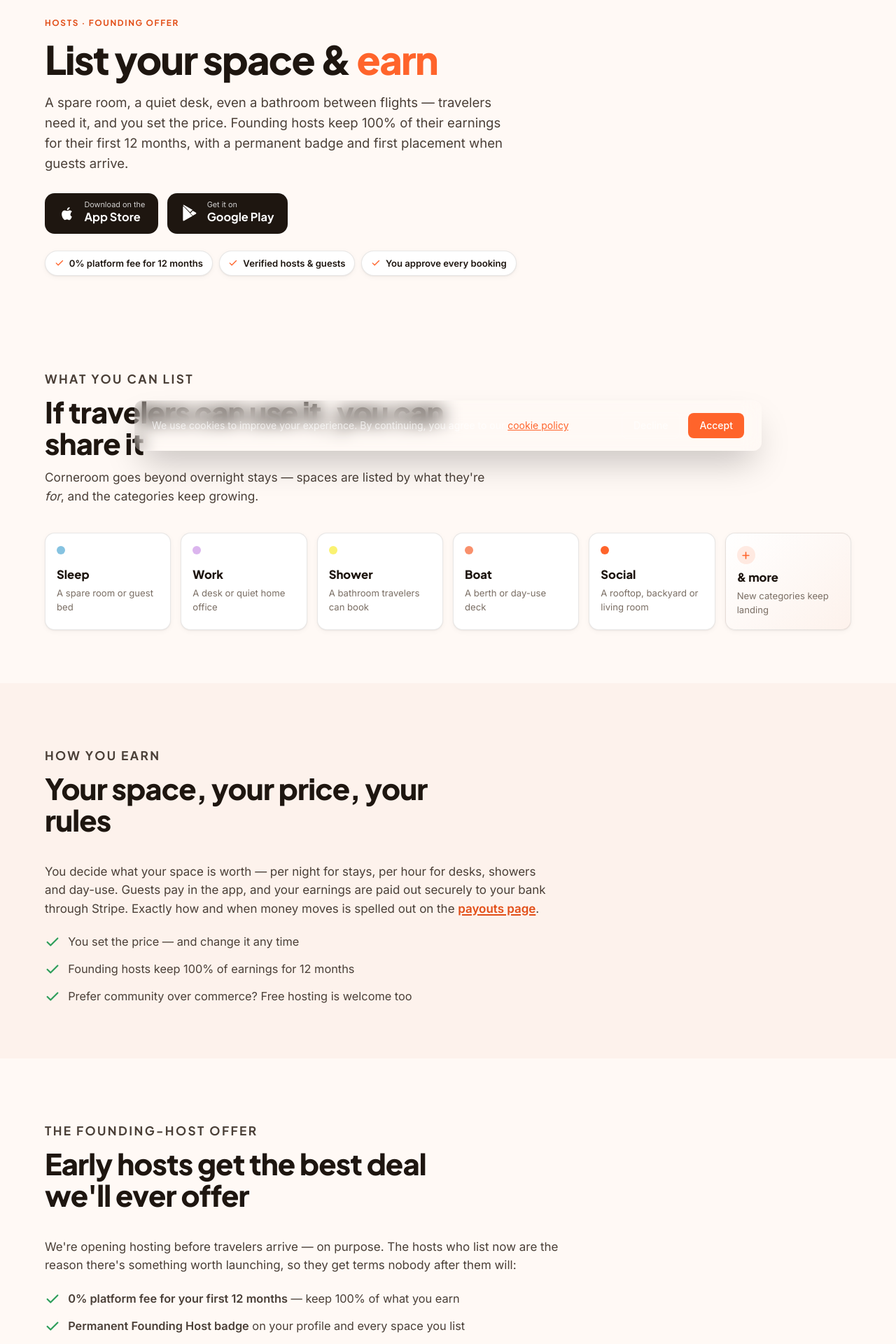
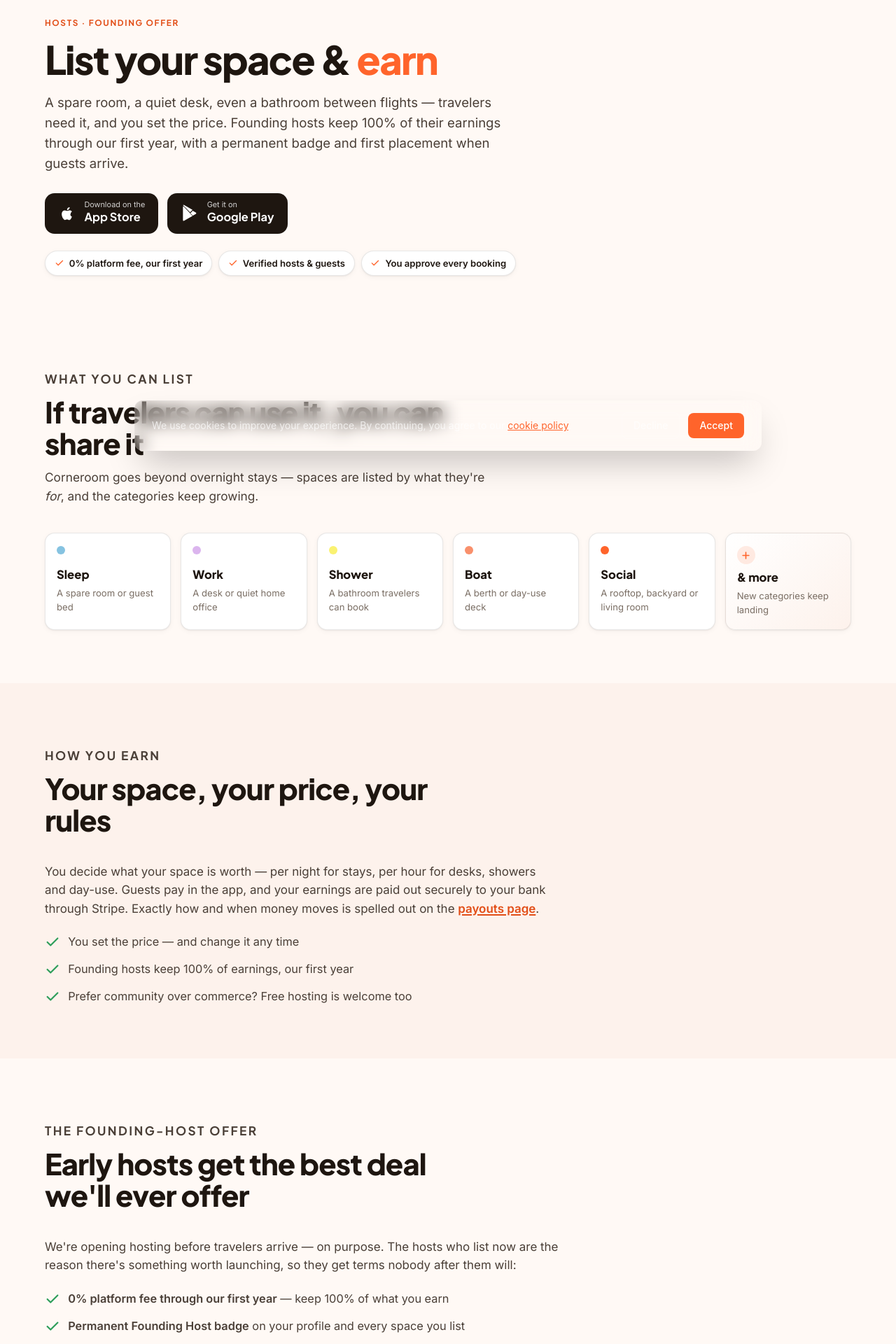
Before and after one commit to corneroom/corneroom.github.io, a Next.js app: page /host in a window 1280 px wide. Shown: the part 140-2060 px from the top of the page at 70% size. Built offline with nearby package versions, Linux system fonts and the light colour scheme.

Commit message:
host copy: global founding window wording (our first year), not per-host 12 months
Founding-host fee is a single global window (0% through Corneroom's first year),
so 'keep 100% for 12 months' (which implied a per-host clock) is replaced
everywhere on /host and the city pages.

```diff
--- a/src/app/host/[city]/page.tsx
+++ b/src/app/host/[city]/page.tsx
@@ -58,7 +58,7 @@ const cityFaqs = (name: string): FaqItem[] => [
   },
   {
     q: "What does founding hosting cost?",
-    a: "Listing is free, and founding hosts pay a 0% platform fee for their first 12 months — you keep 100% of what you earn. After that, a small, capped service fee applies to paid bookings, always shown transparently.",
+    a: "Listing is free, and founding hosts pay a 0% platform fee through Corneroom's first year — you keep 100% of what you earn. After that, a small, capped service fee applies to paid bookings, always shown transparently.",
   },
   {
     q: "When do guests arrive?",
@@ -106,7 +106,7 @@ export default async function HostCityPage({
             <StoreButtons />
             <div className="hero-badges">
               <span className="chip">
-                <ChipCheck /> 0% platform fee for 12 months
+                <ChipCheck /> 0% platform fee, our first year
               </span>
               <span className="chip">
                 <ChipCheck /> Verified hosts &amp; guests
@@ -157,7 +157,7 @@ export default async function HostCityPage({
                 <li>
                   <ChipCheck />
                   <span>
-                    <b>0% platform fee for your first 12 months</b> — keep 100% of what you earn
+                    <b>0% platform fee through our first year</b> — keep 100% of what you earn
                   </span>
                 </li>
                 <li>
@@ -237,7 +237,7 @@ export default async function HostCityPage({
                   <h2>Be first on the map in {c.name}</h2>
                   <p>
                     Download the app, verify once, and list your first space — as a founding
-                    host, everything you earn for 12 months is yours.
+                    host, everything you earn in our first year is yours.
                   </p>
                   <StoreButtons />
                 </div>
--- a/src/app/host/cities.ts
+++ b/src/app/host/cities.ts
@@ -13,7 +13,7 @@ export const HOST_CITIES: HostCity[] = [
     name: "Toronto",
     title: "Become a Corneroom Host in Toronto — List Your Space",
     description:
-      "List a spare room, desk, shower & more in Toronto. Verified hosts & guests, you set the price — founding hosts keep 100% of their earnings for 12 months.",
+      "List a spare room, desk, shower & more in Toronto. Verified hosts & guests, you set the price — founding hosts keep 100% of their earnings through our first year.",
     heroSub:
       "Toronto never has enough affordable space. Your spare room, quiet desk or backyard can help a traveler land softly — and earn, on your terms. Corneroom is Toronto-built, and founding hosts here open the map for everyone else.",
     demand: [
@@ -36,7 +36,7 @@ export const HOST_CITIES: HostCity[] = [
     name: "New York",
     title: "Become a Corneroom Host in New York — List Your Space",
     description:
-      "List a spare room, desk, shower & more in NYC. Verified hosts & guests, you set the price — founding hosts keep 100% of their earnings for 12 months.",
+      "List a spare room, desk, shower & more in NYC. Verified hosts & guests, you set the price — founding hosts keep 100% of their earnings through our first year.",
     heroSub:
       "In a city where every square foot counts, yours can count for more. A spare room, a desk that's empty all day, even a shower between flights — New Yorkers can share it, on their terms, with a verified community.",
     demand: [
@@ -59,7 +59,7 @@ export const HOST_CITIES: HostCity[] = [
     name: "Bangkok",
     title: "Become a Corneroom Host in Bangkok — List Your Space",
     description:
-      "List a spare room, desk, shower & more in Bangkok. Verified hosts & guests, you set the price — founding hosts keep 100% of their earnings for 12 months.",
+      "List a spare room, desk, shower & more in Bangkok. Verified hosts & guests, you set the price — founding hosts keep 100% of their earnings through our first year.",
     heroSub:
       "Bangkok is one of the most visited cities on earth — and one of the hardest to rest in between a landing and a check-in. A spare room, a shower, a quiet desk: whatever space you have, travelers are already looking for it.",
     demand: [
@@ -82,7 +82,7 @@ export const HOST_CITIES: HostCity[] = [
     name: "Chiang Mai",
     title: "Become a Corneroom Host in Chiang Mai — List Your Space",
     description:
-      "List a spare room, desk, shower & more in Chiang Mai. Verified hosts & guests, you set the price — founding hosts keep 100% of their earnings for 12 months.",
+      "List a spare room, desk, shower & more in Chiang Mai. Verified hosts & guests, you set the price — founding hosts keep 100% of their earnings through our first year.",
     heroSub:
       "Chiang Mai is the digital-nomad capital of the world — thousands of remote workers arrive every month looking for a desk, a room, a community. Founding hosts here will be first on the map when they land.",
     demand: [
@@ -105,7 +105,7 @@ export const HOST_CITIES: HostCity[] = [
     name: "Hanoi",
     title: "Become a Corneroom Host in Hanoi — List Your Space",
     description:
-      "List a spare room, desk, shower & more in Hanoi. Verified hosts & guests, you set the price — founding hosts keep 100% of their earnings for 12 months.",
+      "List a spare room, desk, shower & more in Hanoi. Verified hosts & guests, you set the price — founding hosts keep 100% of their earnings through our first year.",
     heroSub:
       "Hanoi's mix of travelers, students and remote workers means real demand for real spaces — a spare room in the Old Quarter, a quiet desk in Ba Đình, a place to shower after an overnight train. Your space can be first.",
     demand: [
--- a/src/app/host/page.tsx
+++ b/src/app/host/page.tsx
@@ -19,7 +19,7 @@ import { HOST_CITIES } from "./cities";
 
 const title = "Become a Host — List Your Space & Earn | Corneroom";
 const description =
-  "List a spare room, desk, shower, boat, hangout space & more. Verified hosts & guests, you set the price — founding hosts keep 100% of their earnings for 12 months.";
+  "List a spare room, desk, shower, boat, hangout space & more. Verified hosts & guests, you set the price — founding hosts keep 100% of their earnings through our first year.";
 const slug = "host";
 
 export const metadata: Metadata = {
@@ -58,7 +58,7 @@ const faqs: FaqItem[] = [
   },
   {
     q: "How much does it cost to be a host?",
-    a: "Listing a space is free. Founding hosts pay a 0% platform fee for their first 12 months — you keep 100% of what you earn. After that, a small, capped service fee applies to paid bookings, always shown transparently before anything is charged.",
+    a: "Listing a space is free. Founding hosts pay a 0% platform fee through Corneroom's first year — you keep 100% of what you earn. After that, a small, capped service fee applies to paid bookings, always shown transparently before anything is charged.",
   },
   {
     q: "How do I get paid?",
@@ -66,7 +66,7 @@ const faqs: FaqItem[] = [
   },
   {
     q: "How much can I earn?",
-    a: "That's genuinely up to you — your price, your space, your availability, your city. We won't invent a number: hosting income depends on demand where you are. What we can promise is that you keep 100% of it for your first 12 months as a founding host.",
+    a: "That's genuinely up to you — your price, your space, your availability, your city. We won't invent a number: hosting income depends on demand where you are. What we can promise is that you keep 100% of it as a founding host through our first year.",
   },
   {
     q: "When do guests arrive?",
@@ -118,13 +118,13 @@ export default function HostPage() {
             </h1>
             <p className="lp-sub">
               A spare room, a quiet desk, even a bathroom between flights — travelers need it,
-              and you set the price. Founding hosts keep 100% of their earnings for their first
-              12 months, with a permanent badge and first placement when guests arrive.
+              and you set the price. Founding hosts keep 100% of their earnings through our first
+              year, with a permanent badge and first placement when guests arrive.
             </p>
             <StoreButtons />
             <div className="hero-badges">
               <span className="chip">
-                <ChipCheck /> 0% platform fee for 12 months
+                <ChipCheck /> 0% platform fee, our first year
               </span>
               <span className="chip">
                 <ChipCheck /> Verified hosts &amp; guests
@@ -200,7 +200,7 @@ export default function HostPage() {
                 </li>
                 <li>
                   <ChipCheck />
-                  <span>Founding hosts keep 100% of earnings for 12 months</span>
+                  <span>Founding hosts keep 100% of earnings, our first year</span>
                 </li>
                 <li>
                   <ChipCheck />
@@ -228,7 +228,7 @@ export default function HostPage() {
                 <li>
                   <ChipCheck />
                   <span>
-                    <b>0% platform fee for your first 12 months</b> — keep 100% of what you earn
+                    <b>0% platform fee through our first year</b> — keep 100% of what you earn
                   </span>
                 </li>
                 <li>
@@ -323,7 +323,7 @@ export default function HostPage() {
                   <h2>Your space could be listed by tonight</h2>
                   <p>
                     Download the app, verify once, and list your first space — as a founding
-                    host, everything you earn for 12 months is yours.
+                    host, everything you earn in our first year is yours.
                   </p>
                   <StoreButtons />
                 </div>
```
